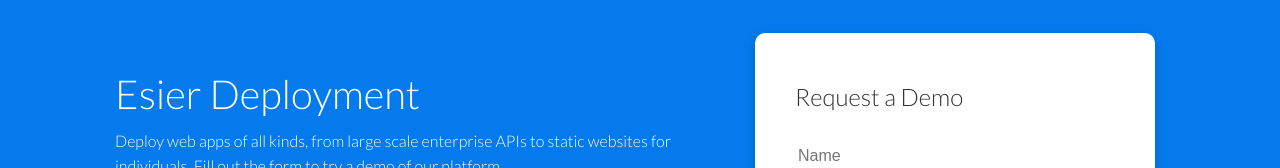
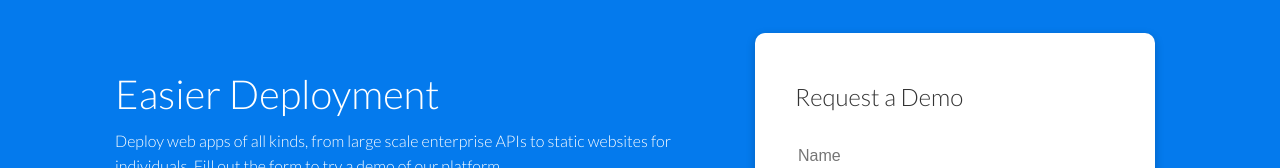
Before and after one commit to smilefl0w/html_css_studies, a plain HTML site: page index.html in a window 1280 px wide. Shown: the part 122-290 px from the top of the page. Drawn offline with Linux system fonts and the light colour scheme.

Commit message:
typo line 39

```diff
--- a/index.html
+++ b/index.html
@@ -36,7 +36,7 @@
     <section class="showcase">
         <div class="container grid">
             <div class="showcase-text">
-                <h1>Esier Deployment</h1>
+                <h1>Easier Deployment</h1>
                 <p>Deploy web apps of all kinds, from large scale enterprise APIs to static websites for individuals. Fill out the form to try a demo of our platform.</p>
                 <a href="features.html" class="btn btn-outline">Read More</a>
             </div>
```
